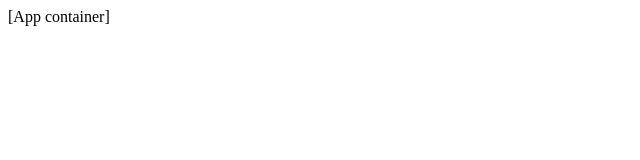
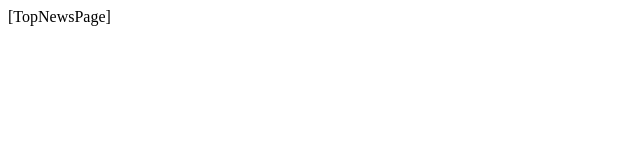
Before and after one commit to jess-bergs/GN_TopNewsApp_Exercise, a React app: page / in a window 1280 px wide. Shown: the top 160 px of the page, without its empty margins (0-640 px from the left). Built offline with nearby package versions, Linux system fonts and the light colour scheme.

Commit message:
Update app to render TopNewsPage

```diff
--- a/src/App.js
+++ b/src/App.js
@@ -1,5 +1,10 @@
 import React from 'react';
+import TopNewsPage from './TopNewsPage';
 
-const App = () => <div className="app__container">[App container]</div>;
+const App = () => (
+    <div className="app__container">
+        <TopNewsPage />
+    </div>
+);
 
 export default App;
```
